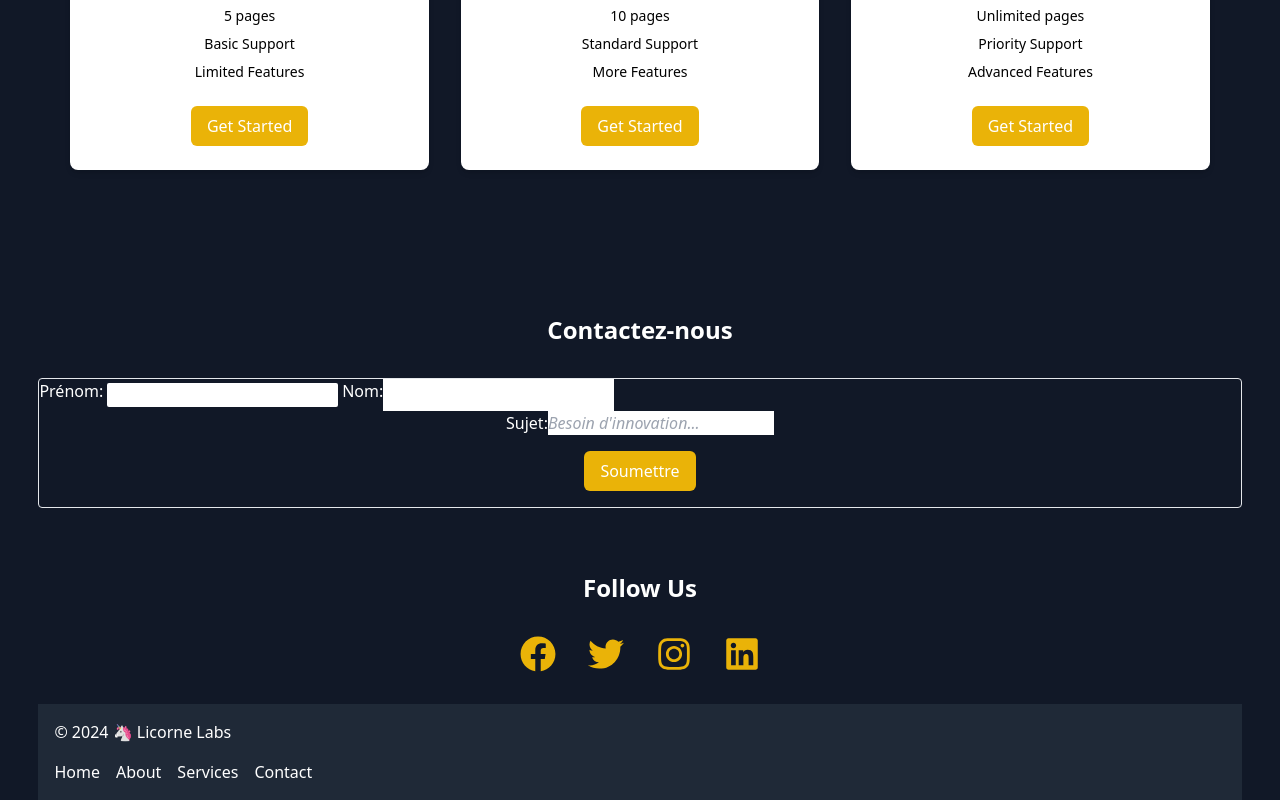
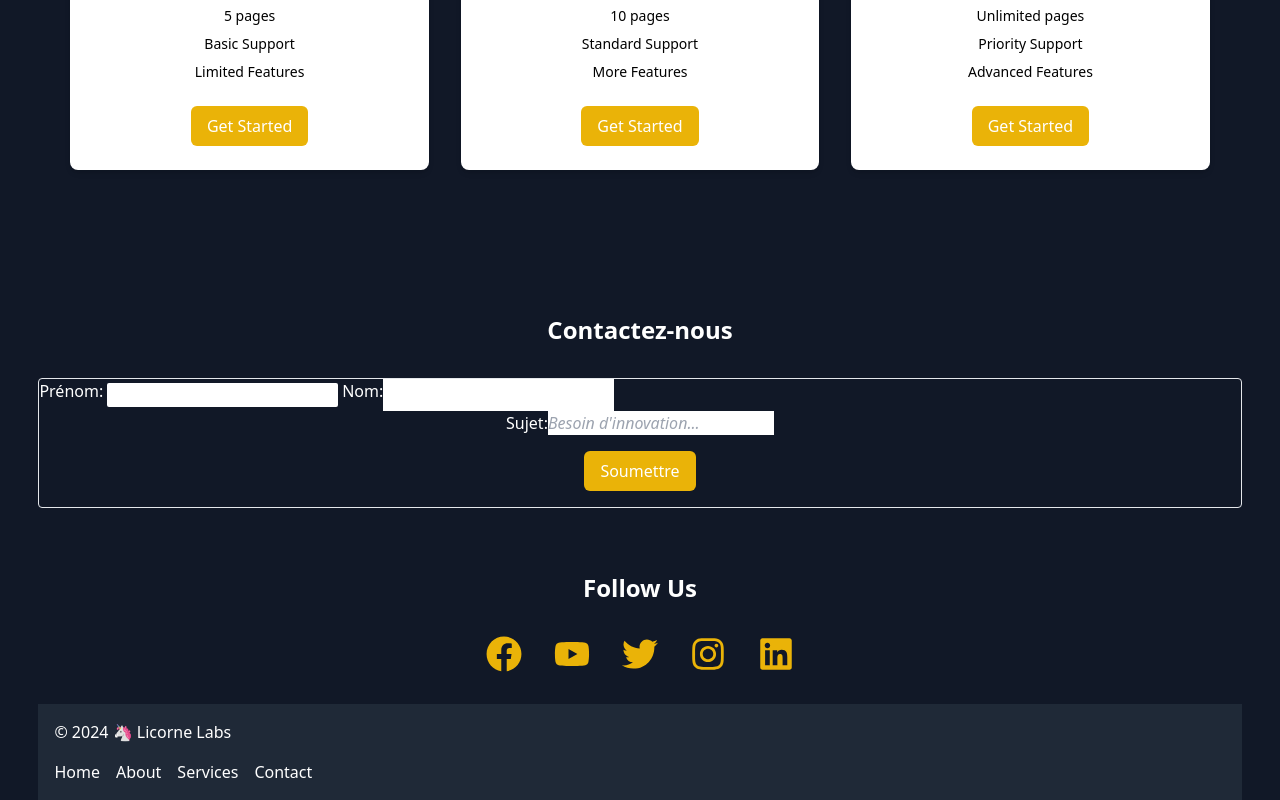
Before and after one commit to code-amin/AgenceX, a React (Create React App) app in the folder agence/: page / in a window 1280 px wide. Shown: the part 2681-3481 px from the top of the page. Built offline with nearby package versions, Linux system fonts and the light colour scheme; a web font is replaced by a local one.

Commit message:
add socials link

```diff
--- a/agence/src/Socials.js
+++ b/agence/src/Socials.js
@@ -1,4 +1,4 @@
-import { FaTwitter, FaFacebook, FaInstagram, FaLinkedin } from 'react-icons/fa';
+import { FaTwitter, FaFacebook, FaInstagram, FaLinkedin, FaYoutube } from 'react-icons/fa';
 
 
 const Socials = () => {
@@ -6,16 +6,19 @@ const Socials = () => {
     <div className="bg-gray-900 text-white py-8">
       <h2 className="text-2xl font-bold text-center mb-8">Follow Us</h2>
       <div className="flex justify-center">
-        <a href="#" className="text-yellow-500 hover:text-yellow-400 mx-4 text-4xl">
+        <a href="https://www.facebook.com/LicorneLabs" target="_blank" className="text-yellow-500 hover:text-yellow-400 mx-4 text-4xl">
           <FaFacebook />
         </a>
-        <a href="#" className="text-yellow-500 hover:text-yellow-400 mx-4 text-4xl">
+        <a href="https://www.youtube.com/@licornelabs" target="_blank" className="text-yellow-500 hover:text-yellow-400 mx-4 text-4xl">
+          <FaYoutube />
+        </a>
+        <a href="https://twitter.com/licornelabs" target="_blank" className="text-yellow-500 hover:text-yellow-400 mx-4 text-4xl">
           <FaTwitter />
         </a>
-        <a href="#" className="text-yellow-500 hover:text-yellow-400 mx-4 text-4xl">
+        <a href="https://www.instagram.com/licornelabs/" target="_blank" className="text-yellow-500 hover:text-yellow-400 mx-4 text-4xl">
           <FaInstagram />
         </a>
-        <a href="#" className="text-yellow-500 hover:text-yellow-400 mx-4 text-4xl">
+        <a href="https://www.linkedin.com/company/licornelabs" target="_blank" className="text-yellow-500 hover:text-yellow-400 mx-4 text-4xl">
           <FaLinkedin />
         </a>
       </div>
```
